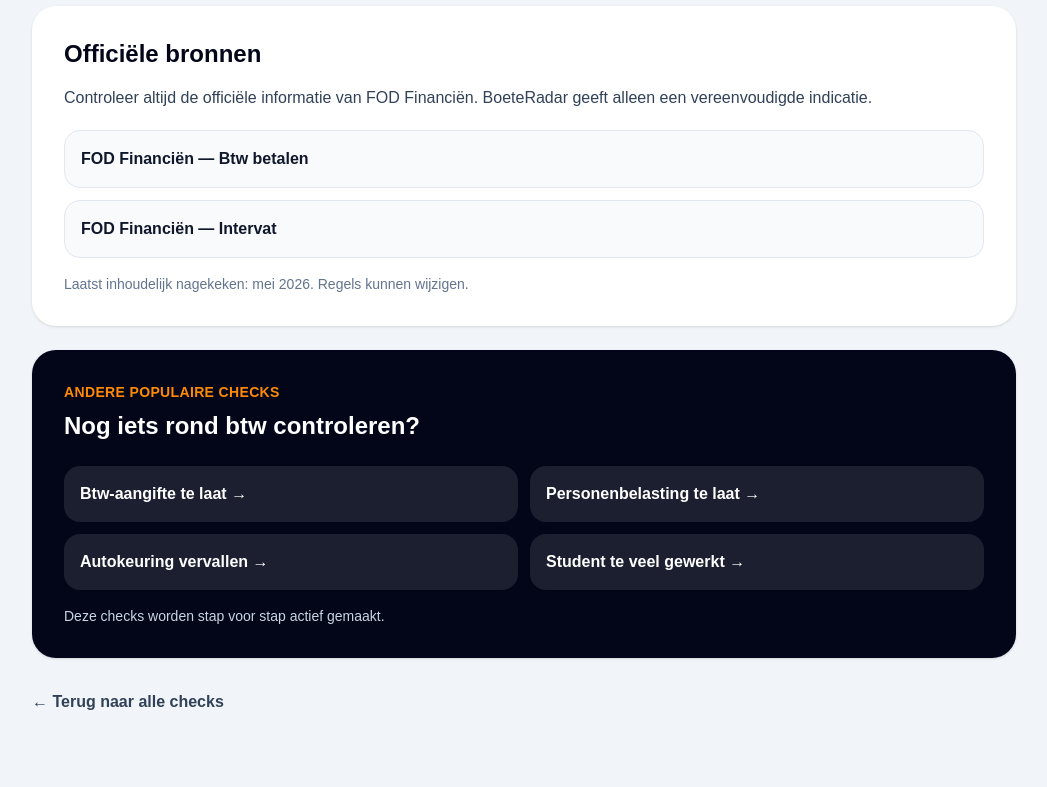
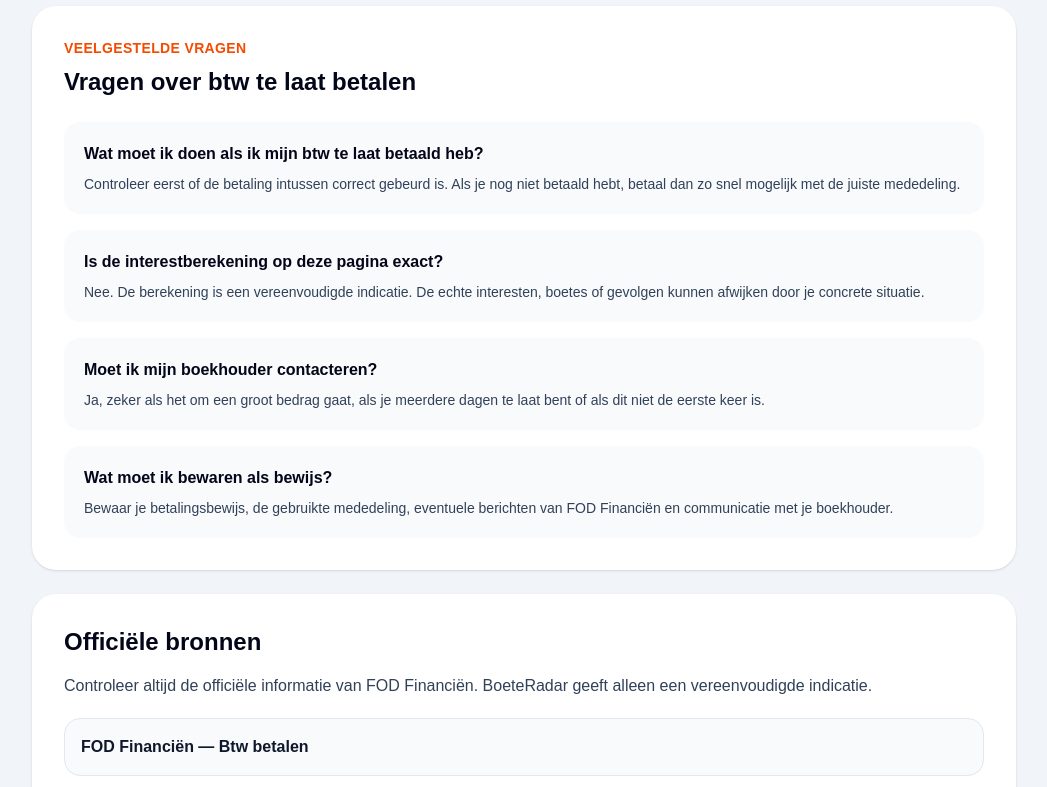
Before and after one commit to NathanVerd/Boeteradar, a Next.js app: page /btw-te-laat-betaald in a window 1280 px wide. Shown: the part 1520-2307 px from the top of the page, without its empty margins (116-1163 px from the left). Built offline with nearby package versions, Linux system fonts and the light colour scheme.

Commit message:
Add FAQ section to btw payment page

```diff
--- a/app/btw-te-laat-betaald/page.tsx
+++ b/app/btw-te-laat-betaald/page.tsx
@@ -178,6 +178,58 @@ export default function BtwTeLaatBetaaldPage() {
         </section>
 
         <section className="mt-6 rounded-3xl bg-white p-8 shadow-sm">
+          <p className="text-sm font-bold uppercase tracking-wide text-orange-600">
+            Veelgestelde vragen
+          </p>
+
+          <h2 className="mt-2 text-2xl font-black">
+            Vragen over btw te laat betalen
+          </h2>
+
+          <div className="mt-6 grid gap-4">
+            <div className="rounded-2xl bg-slate-50 p-5">
+              <h3 className="font-black">
+                Wat moet ik doen als ik mijn btw te laat betaald heb?
+              </h3>
+              <p className="mt-2 text-sm text-slate-700">
+                Controleer eerst of de betaling intussen correct gebeurd is. Als
+                je nog niet betaald hebt, betaal dan zo snel mogelijk met de
+                juiste mededeling.
+              </p>
+            </div>
+
+            <div className="rounded-2xl bg-slate-50 p-5">
+              <h3 className="font-black">
+                Is de interestberekening op deze pagina exact?
+              </h3>
+              <p className="mt-2 text-sm text-slate-700">
+                Nee. De berekening is een vereenvoudigde indicatie. De echte
+                interesten, boetes of gevolgen kunnen afwijken door je concrete
+                situatie.
+              </p>
+            </div>
+
+            <div className="rounded-2xl bg-slate-50 p-5">
+              <h3 className="font-black">
+                Moet ik mijn boekhouder contacteren?
+              </h3>
+              <p className="mt-2 text-sm text-slate-700">
+                Ja, zeker als het om een groot bedrag gaat, als je meerdere
+                dagen te laat bent of als dit niet de eerste keer is.
+              </p>
+            </div>
+
+            <div className="rounded-2xl bg-slate-50 p-5">
+              <h3 className="font-black">Wat moet ik bewaren als bewijs?</h3>
+              <p className="mt-2 text-sm text-slate-700">
+                Bewaar je betalingsbewijs, de gebruikte mededeling, eventuele
+                berichten van FOD Financiën en communicatie met je boekhouder.
+              </p>
+            </div>
+          </div>
+        </section>
+
+        <section className="mt-6 rounded-3xl bg-white p-8 shadow-sm">
           <h2 className="text-2xl font-black">Officiële bronnen</h2>
 
           <p className="mt-4 text-slate-700">
```
